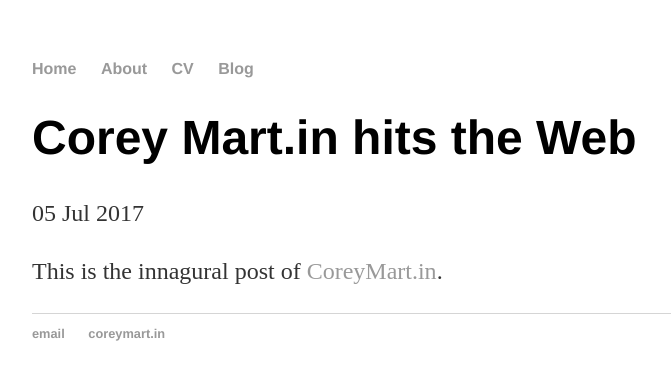
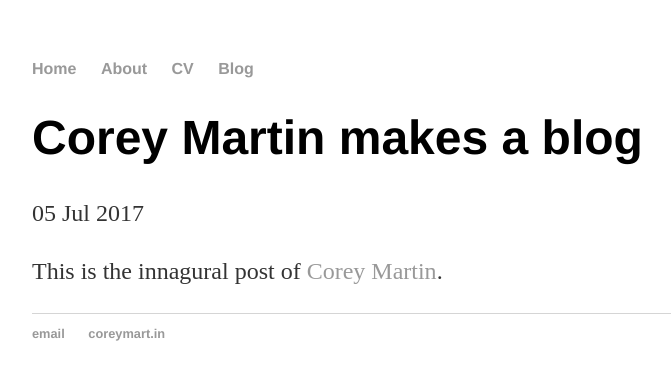
Before and after one commit to CoreySMartin/CoreySMartin.github.io, a Jekyll site: the page built from _posts/2017-07-05-Corey-Mart.in-hits-the-Web.md, in a window 1280 px wide. Shown: the top 380 px of the page, without its empty margins (160-831 px from the left). Built offline with Jekyll 4.4.1, drawn with Linux system fonts in a browser that asks for light colours.

Commit message:
Update 2017-07-05-Corey-Mart.in-hits-the-Web.md

```diff
--- a/_posts/2017-07-05-Corey-Mart.in-hits-the-Web.md
+++ b/_posts/2017-07-05-Corey-Mart.in-hits-the-Web.md
@@ -1,7 +1,7 @@
 ---
 layout: post
-title: "Corey Mart.in hits the Web"
+title: "Corey Martin makes a blog"
 date: 2017-07-05
 ---
 
-This is the innagural post of [CoreyMart.in](http://www.coreymart.in).
+This is the innagural post of [Corey Martin](http://www.coreymart.in).
```
